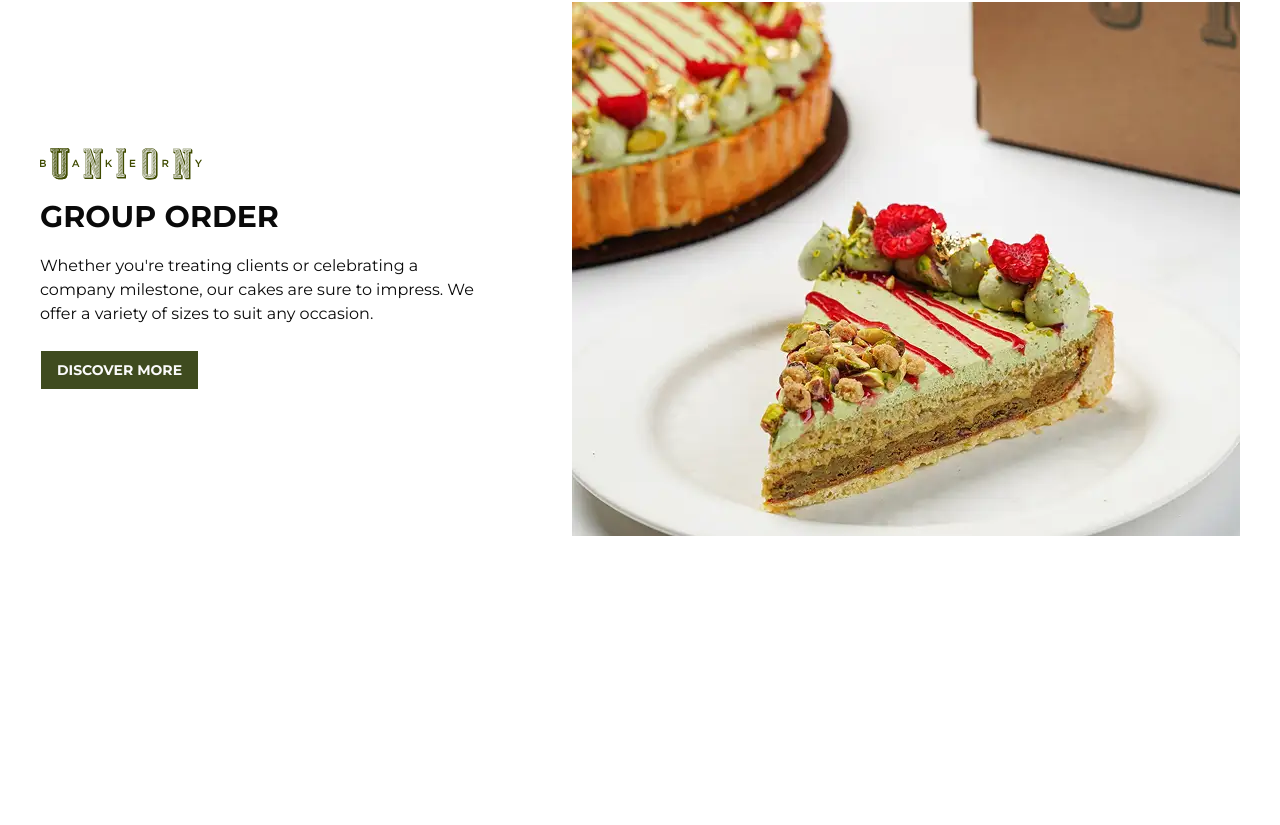
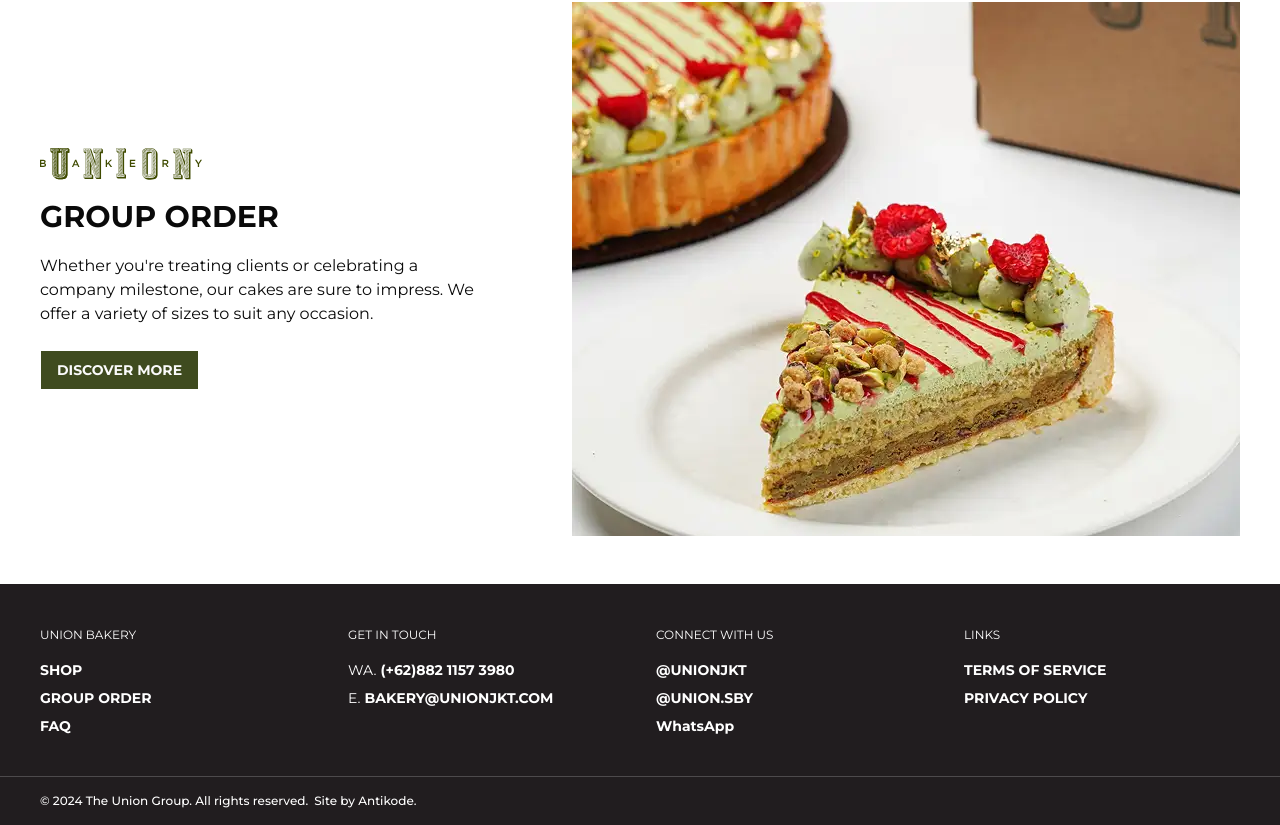
Before and after one commit to up2dul/cake-commerce, a Next.js app: page / in a window 1280 px wide. Shown: the part 2088-2913 px from the top of the page. Before the commit the page ends 2672 px from the top, so only its background shows below. Built offline with nearby package versions, Linux system fonts and the light colour scheme; a web font is replaced by a local one.

Commit message:
feat(comps/layout): footer

```diff
--- a/src/app/layout.tsx
+++ b/src/app/layout.tsx
@@ -1,6 +1,7 @@
 import type { Metadata } from "next";
 import { Montserrat, Rozha_One } from "next/font/google";
 import "./globals.css";
+import { Footer } from "@/components/layout/footer";
 import { Navbar } from "@/components/layout/navbar";
 import { cn } from "@/lib/utils";
 
@@ -35,6 +36,8 @@ export default function RootLayout({
 				<Navbar />
 
 				{children}
+
+				<Footer />
 			</body>
 		</html>
 	);
--- /dev/null
+++ b/src/components/layout/footer.tsx
@@ -0,0 +1,91 @@
+import Link from "next/link";
+import { cn } from "@/lib/utils";
+
+export const Footer = () => {
+	return (
+		<footer className="bg-raisin-black text-white text-sm">
+			<ul className="section-px py-10 grid grid-cols-1 md:grid-cols-2 lg:grid-cols-4 gap-8">
+				<li>
+					<span className="text-xs">UNION BAKERY</span>
+					<ul
+						className={cn(
+							"mt-4 flex flex-col gap-2",
+							"[&>li>a]:font-bold [&>li>a]:hover:text-slate-300",
+						)}
+					>
+						<li>
+							<Link href="/shop">SHOP</Link>
+						</li>
+						<li>
+							<Link href="/group-order">GROUP ORDER</Link>
+						</li>
+						<li>
+							<Link href="/faq">FAQ</Link>
+						</li>
+					</ul>
+				</li>
+
+				<li>
+					<span className="text-xs">GET IN TOUCH</span>
+					<ul
+						className={cn(
+							"mt-4 flex flex-col gap-2",
+							"[&>li>a]:font-bold [&>li>a]:hover:text-slate-300",
+						)}
+					>
+						<li>
+							WA.
+							<Link href="#"> (+62)882 1157 3980</Link>
+						</li>
+						<li>
+							E.
+							<Link href="/group-order"> BAKERY@UNIONJKT.COM</Link>
+						</li>
+					</ul>
+				</li>
+
+				<li>
+					<span className="text-xs">CONNECT WITH US</span>
+					<ul
+						className={cn(
+							"mt-4 flex flex-col gap-2",
+							"[&>li>a]:font-bold [&>li>a]:hover:text-slate-300",
+						)}
+					>
+						<li>
+							<Link href="#">@UNIONJKT</Link>
+						</li>
+						<li>
+							<Link href="/group-order">@UNION.SBY</Link>
+						</li>
+						<li>
+							<Link href="/group-order">WhatsApp</Link>
+						</li>
+					</ul>
+				</li>
+
+				<li>
+					<span className="text-xs">LINKS</span>
+					<ul
+						className={cn(
+							"mt-4 flex flex-col gap-2",
+							"[&>li>a]:font-bold [&>li>a]:hover:text-slate-300",
+						)}
+					>
+						<li>
+							<Link href="#">TERMS OF SERVICE</Link>
+						</li>
+						<li>
+							<Link href="/group-order">PRIVACY POLICY</Link>
+						</li>
+					</ul>
+				</li>
+			</ul>
+
+			<div className="section-px py-4 flex flex-col gap-1.5 border-t border-white/20 font-medium text-xs md:flex-row">
+				<span>© 2024 The Union Group. All rights reserved.</span>
+				<span>Site by Antikode.</span>
+			</div>
+		</footer>
+	);
+};
```
